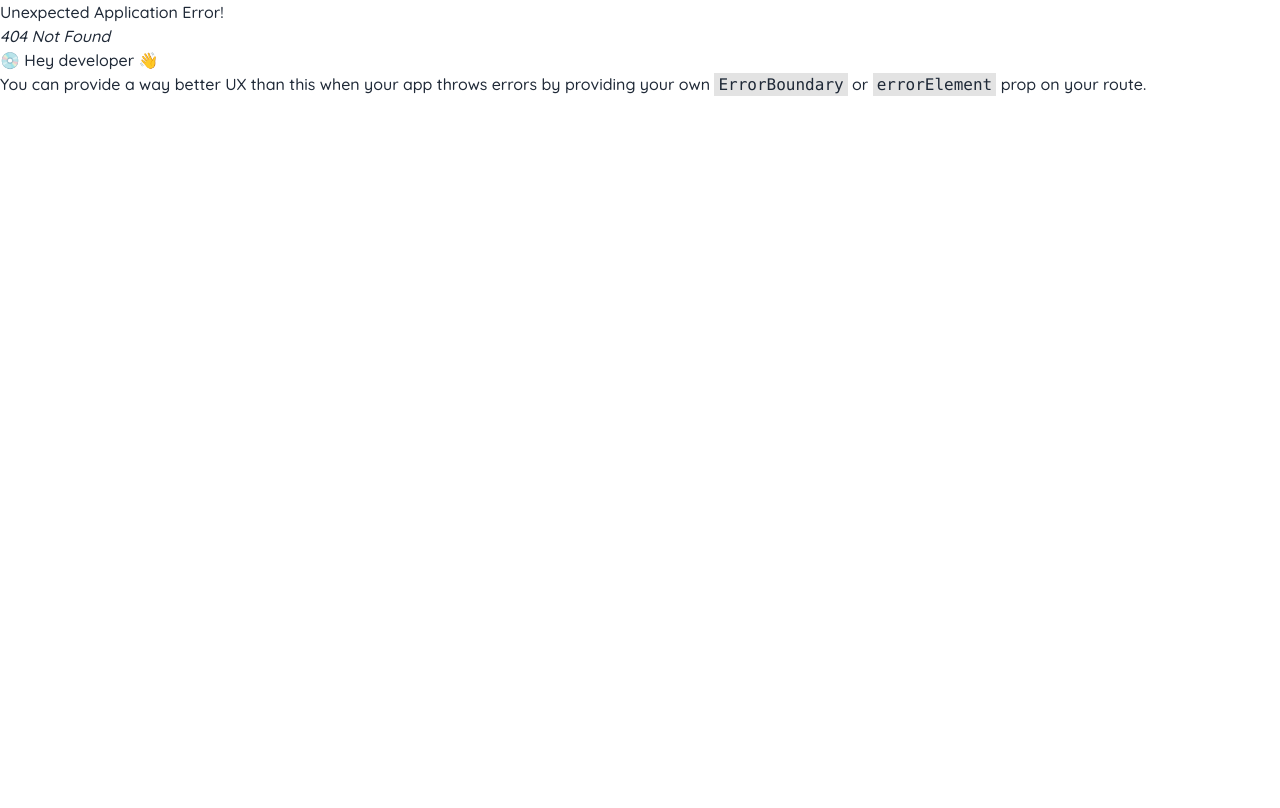
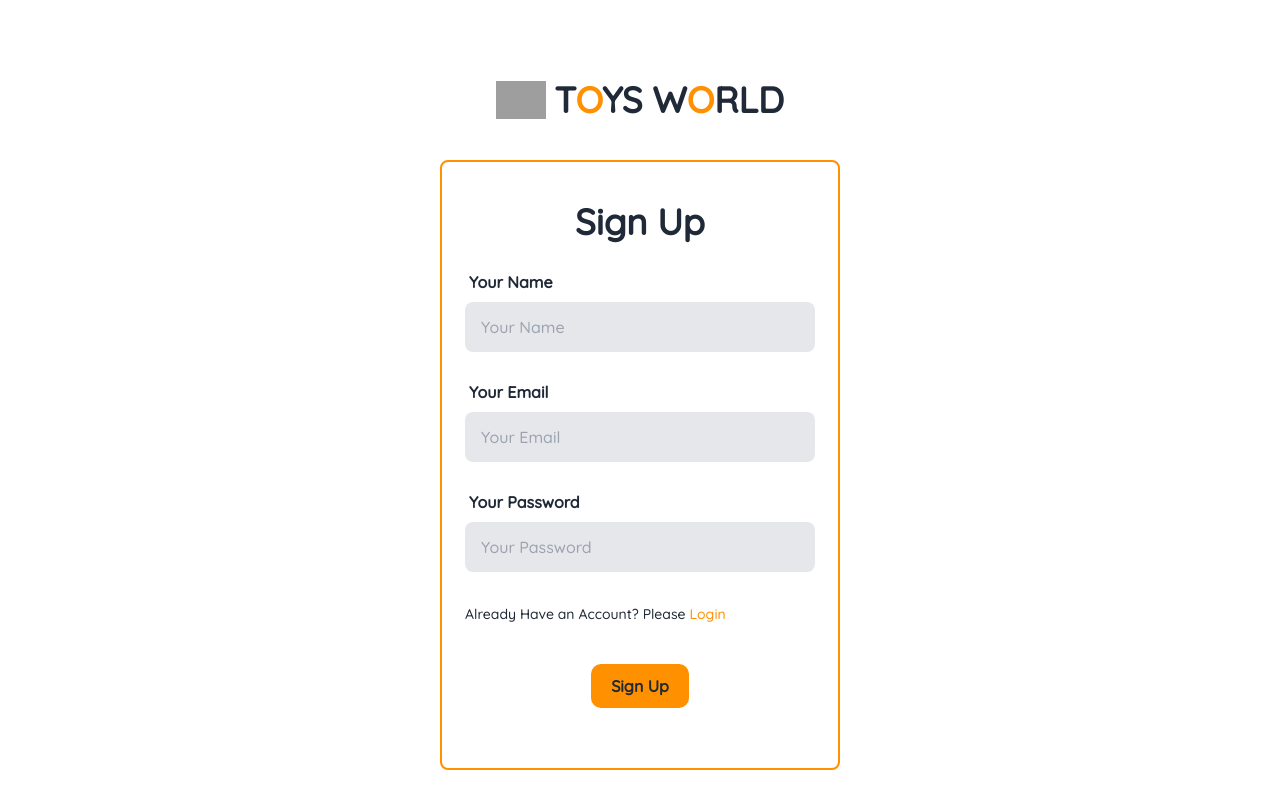
Before and after one commit to md-toybur-rahman/toys-world-client, a React (Vite) app: page /signUp in a window 1280 px wide. Before the commit this address had no page. Shown: the top 808 px of the page. Built offline with nearby package versions, Linux system fonts and the light colour scheme; grey boxes are pictures that could not be loaded.

Commit message:
create login page and sign up page

```diff
--- a/index.html
+++ b/index.html
@@ -3,7 +3,7 @@
 
 <head>
   <meta charset="UTF-8" />
-  <link rel="icon" type="image/svg+xml" href="https://i.ibb.co/n1nv1r0/logo.png" />
+  <link rel="icon" type="image/svg+xml" href="https://i.ibb.co/KxN1BZH/kindpng-3765565-1.png" />
   <link rel="preconnect" href="https://fonts.googleapis.com">
   <link rel="preconnect" href="https://fonts.gstatic.com" crossorigin>
   <link href="https://fonts.googleapis.com/css2?family=Quicksand:wght@500&display=swap" rel="stylesheet">
--- /dev/null
+++ b/src/components/Accessabilities/Login/Login.jsx
@@ -0,0 +1,45 @@
+import { Link } from "react-router-dom";
+
+
+const Login = () => {
+    return (
+        <div className="my-20 mx-10">
+            <div className="logo flex gap-2 items-center justify-center">
+                <img className='w-[40px] md:w-[50px]' src="https://i.ibb.co/KxN1BZH/kindpng-3765565-1.png" alt="" />
+                <h1 className='text-3xl md:text-4xl font-extrabold text-'>T<span className='text-[#ff9000]'>O</span>YS W<span className='text-[#ff9000]'>O</span>RLD</h1>
+            </div>
+            <div className="mt-10 border-2 border-[#ff9000] md:w-1/3 mx-auto py-10 rounded-lg">
+                <h2 className="text-center text-3xl md:text-4xl font-bold mb-5">Login</h2>
+                <div className="flex items-center justify-center ">
+                    <form className="flex flex-col gap-5 justify-center">
+                        <div>
+                            <div>
+                                <label className="label">
+                                    <span className="font-bold">Your Email</span>
+                                </label>
+                                <label>
+                                    <input type="email" name="email" placeholder="Your Email" className="h-[50px] rounded-lg px-4 w-[350px] bg-gray-200" />
+                                </label>
+                            </div>
+                            <span className="text-sm text-gray-400">We will never share your email with anyone else.</span>
+                        </div>
+                        <div>
+                            <label className="label">
+                                <span className="font-bold">Your Password</span>
+                            </label>
+                            <label>
+                                <input type="password" name="email" placeholder="Your Password" className="h-[50px] rounded-lg px-4 w-[350px] bg-gray-200" />
+                            </label>
+                        </div>
+                        <h2 className="text-sm mt-3">Create a New Account Please <Link to='/signUp' className="text-[#ff9000]">Sign Up</Link></h2>
+                        <div className="flex justify-center my-5">
+                            <Link><button className='btn-custom'>Login</button></Link>
+                        </div>
+                    </form>
+                </div>
+            </div>
+        </div>
+    );
+};
+
+export default Login;
--- /dev/null
+++ b/src/components/Accessabilities/SignUp/SignUp.jsx
@@ -0,0 +1,52 @@
+import { Link } from "react-router-dom";
+
+
+const SignUp = () => {
+    return (
+        <div className="my-20 mx-10">
+            <div className="logo flex gap-2 items-center justify-center">
+                <img className='w-[40px] md:w-[50px]' src="https://i.ibb.co/KxN1BZH/kindpng-3765565-1.png" alt="" />
+                <h1 className='text-3xl md:text-4xl font-extrabold text-'>T<span className='text-[#ff9000]'>O</span>YS W<span className='text-[#ff9000]'>O</span>RLD</h1>
+            </div>
+            <div className="mt-10 border-2 border-[#ff9000] md:w-1/3 mx-auto py-10 rounded-lg">
+                <h2 className="text-center text-3xl md:text-4xl font-bold mb-5">Sign Up</h2>
+                <div className="flex items-center justify-center ">
+                    <form className="flex flex-col gap-5 justify-center">
+                        <div>
+                            <label className="label">
+                                <span className="font-bold">Your Name</span>
+                            </label>
+                            <label>
+                                <input type="text" name="name" placeholder="Your Name" className="h-[50px] rounded-lg px-4 w-[350px] bg-gray-200" />
+                            </label>
+                        </div>
+                        <div>
+                            <div>
+                                <label className="label">
+                                    <span className="font-bold">Your Email</span>
+                                </label>
+                                <label>
+                                    <input type="email" name="email" placeholder="Your Email" className="h-[50px] rounded-lg px-4 w-[350px] bg-gray-200" />
+                                </label>
+                            </div>
+                        </div>
+                        <div>
+                            <label className="label">
+                                <span className="font-bold">Your Password</span>
+                            </label>
+                            <label>
+                                <input type="password" name="email" placeholder="Your Password" className="h-[50px] rounded-lg px-4 w-[350px] bg-gray-200" />
+                            </label>
+                        </div>
+                        <h2 className="text-sm mt-3">Already Have an Account? Please <Link to='/login' className="text-[#ff9000]">Login</Link></h2>
+                        <div className="flex justify-center my-5">
+                            <Link><button className='btn-custom'>Sign Up</button></Link>
+                        </div>
+                    </form>
+                </div>
+            </div>
+        </div>
+    );
+};
+
+export default SignUp;
--- a/src/components/Shared/Footer/Footer.jsx
+++ b/src/components/Shared/Footer/Footer.jsx
@@ -4,7 +4,7 @@ import { Link } from 'react-router-dom';
 
 const Footer = () => {
     return (
-        <div className='bg-sky-200 px-10 md:px-28 py-20 text-center md:text-start'>
+        <div className='border-t-2 border-[#ff9000] px-10 md:px-28 py-20 text-center md:text-start'>
             <div className='flex flex-col md:flex-row items-center md:items-start gap-10 md:gap-0 justify-between'>
                 <div className='flex flex-col items-center md:items-start gap-5 mb-10'>
                     <div className="logo flex gap-2 items-center mb-3">
--- a/src/components/Shared/Navbar/Navbar.jsx
+++ b/src/components/Shared/Navbar/Navbar.jsx
@@ -1,10 +1,10 @@
 import './Navbar.css'
-import { NavLink } from "react-router-dom";
+import { Link, NavLink } from "react-router-dom";
 import { MdMenu, MdClose } from "react-icons/md";
 
 const Navbar = () => {
     return (
-        <div className=" flex items-center justify-between px-10 py-4 bg-sky-200">
+        <div className=" flex items-center justify-between px-10 py-4 border-b-2 border-[#ff9000]">
             <div className='text-2xl md:hidden'>
                 <MdMenu></MdMenu>
                 <MdClose className='hidden'></MdClose>
@@ -30,7 +30,7 @@ const Navbar = () => {
             </div>
             <div className='flex items-center gap-7'>
                 <img className='w-[40px] md:w-[50px]' src="https://img.uxwing.com/wp-content/themes/uxwing/download/peoples-avatars-thoughts/user-profile-icon.png" alt="" />
-                <button className='btn-custom hidden md:block'>Login</button>
+                <Link to='/login'><button className='btn-custom hidden md:block'>Login</button></Link>
             </div>
         </div>
     );
```
Also changed, not shown: src/components/Routes/Route.jsx (+10 -0 lines).
